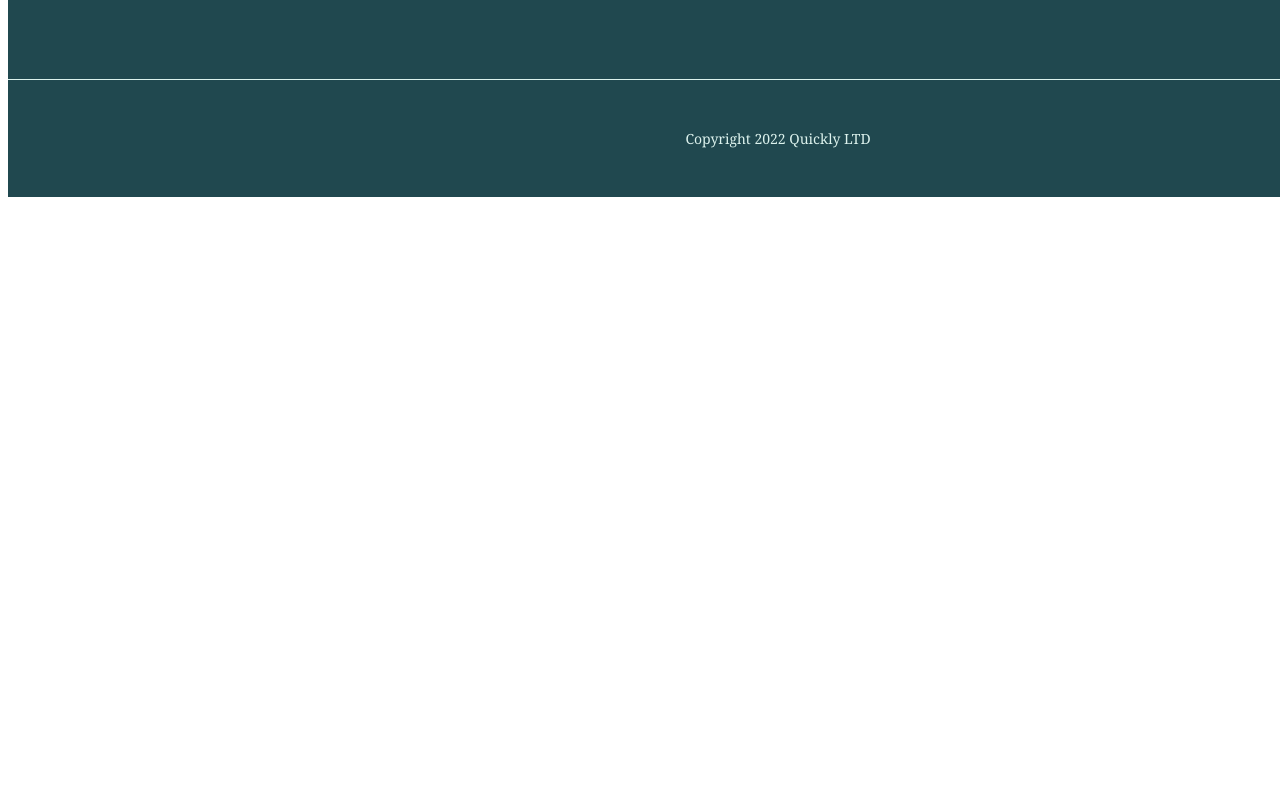
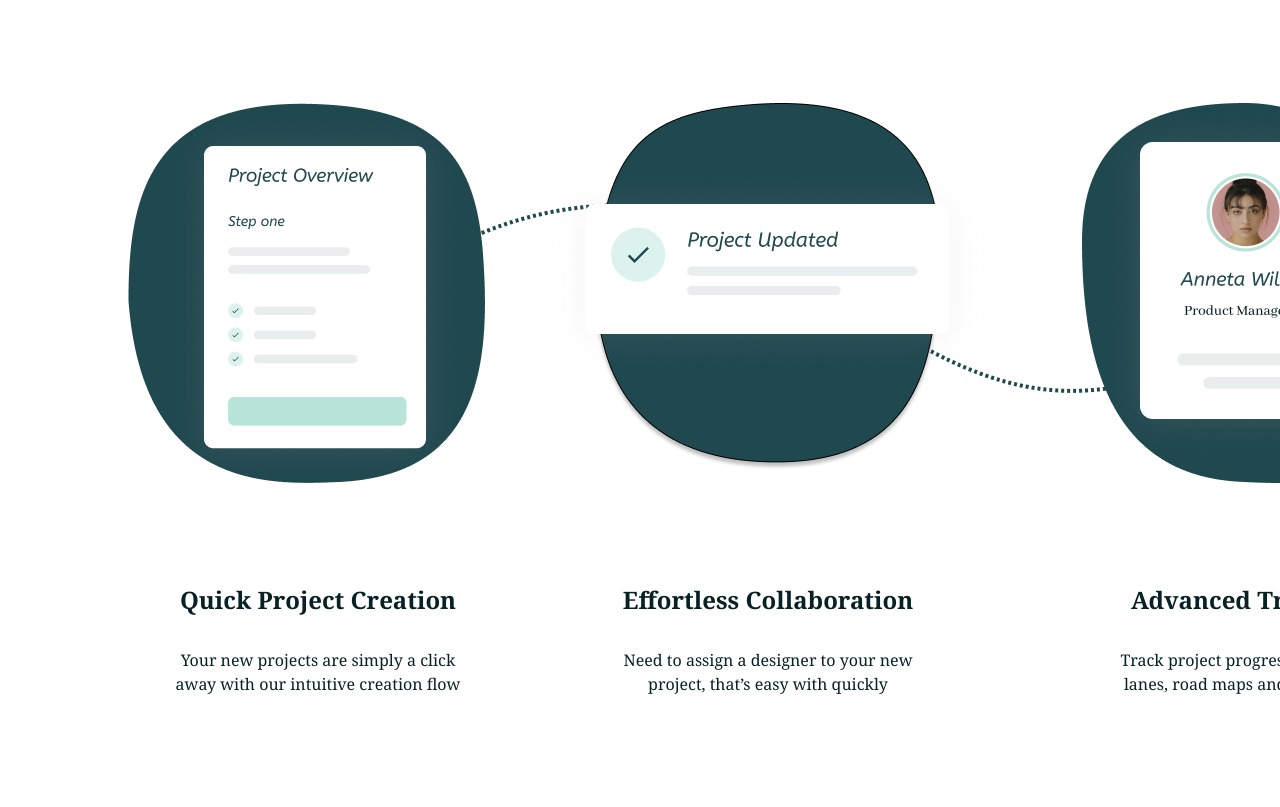
Before and after one commit to OleksandrPopov1/Quickly, a plain HTML site: page index.html in a window 1280 px wide. Shown: the part 2541-3348 px from the top of the page. Before the commit the page ends 2746 px from the top, so only its background shows below. Drawn offline with Linux system fonts and the light colour scheme.

Commit message:
home
09.03.22

```diff
--- a/css/main.css
+++ b/css/main.css
@@ -211,6 +211,7 @@ a{
     padding: 10px 0 12px 30px;
     background-color: white;
     border-radius: 12px;
+    /* box-shadow: 0px 4px 40px rgba(138, 138, 138, 0.04); */
 }
 
 .under-text-and-images>img{
@@ -359,11 +360,94 @@ a{
 }
 
 .torn-strip-top{
-    background-color: #FAFAFA;
+    background: linear-gradient(to bottom, #FAFAFA 80%, white 20%);
+    /* background-color: #FAFAFA; */
 }
 
 .torn-strip-top>img{
-    width: 1540px; ;
+    width: 1540px;
+}
+
+
+/* !!!!!!!!!!quickly-helps!!!!!!!!!! */
+
+.quickly-helps{
+    padding: 100px 120px;
+}
+
+.quickly-helps-plan{
+    margin-top: 200px;
+}
+
+.quickly-helps>h2{
+    text-align: center;
+    font-size: 32px;
+    color: #072125;
+}
+
+.quickly-helps-plan>img{
+    position: absolute;
+    margin:100px 0 0 300px;
+}
+
+.quickly-helps-plan-images{
+    display: flex;
+    margin-bottom: 50px;
+}
+
+.quickly-helps-plan-image{
+    margin-right: 120px;
+}
+
+.quickly-helps-plan-image-3{
+    margin-left: -30px;
+}
+
+.quickly-helps-img-BG{
+    position: absolute;
+}
+
+.quickly-helps-img-element-1,
+.quickly-helps-img-element-2,
+.quickly-helps-img-element-3{
+    position: relative;
+}
+
+.quickly-helps-img-element-1{
+    margin-left: 30px;
+}
+
+.quickly-helps-img-element-2{
+    margin-left: -50px;
+    margin-top: 60px;
+}
+
+.quickly-helps-img-element-3{
+    margin-left: 15px;
+}
+
+.quickly-helps-plan-discriptions{
+    display: flex;
+    text-align: center;
+}
+
+.quickly-helps-plan-discription{
+    margin: 0 110px 0 40px;
+    width: 300px;
+    color: #072125;
+}
+
+#quickly-helps-plan-discription-3{
+    margin: 0 0 0 70px;
+}
+
+.quickly-helps-plan-discription>h4{
+    font-size: 24px;
+}
+
+.quickly-helps-plan-discription>p{
+    font-size: 16px;
+    line-height: 150%;
 }
 
 
--- a/index.html
+++ b/index.html
@@ -166,7 +166,47 @@
 
     <div class="torn-strip-top">
       <img src="images/torn-strip-top.png" alt="">
+    </div>
 
+    <div class="quickly-helps">
+      <h2>How Quickly helps you get more done</h2>
+
+      <div class="quickly-helps-plan">
+        <img src="images/BG-quickly-helps-plan.png" alt="">
+        <div class="quickly-helps-plan-images">
+          <div class="quickly-helps-plan-image">
+            <img class="quickly-helps-img-BG" src="images/BG_1.png" alt="">
+            <img class="quickly-helps-img-element-1" src="images/BG_Element_1.png" alt="">
+          </div>
+          <div class="quickly-helps-plan-image">
+            <img class="quickly-helps-img-BG" id="image" src="images/BG_2.png" alt="">
+            <img class="quickly-helps-img-element-2" src="images/BG_Element_2.png" alt="">
+          </div>
+          <div class="quickly-helps-plan-image-3">
+            <img class="quickly-helps-img-BG" src="images/BG_3.png" alt="">
+            <img class="quickly-helps-img-element-3" src="images/BG_Element_3.png" alt="">
+          </div>
+        </div>
+
+        <div class="quickly-helps-plan-discriptions">
+          <div class="quickly-helps-plan-discription">
+            <h4>Quick Project Creation</h4>
+            <p>Your new projects are simply a click away
+              with our intuitive creation flow</p>
+          </div>
+          <div class="quickly-helps-plan-discription">
+            <h4>Effortless Collaboration</h4>
+            <p>Need to assign a designer to your new
+              project, that’s easy with quickly</p>
+          </div>
+          <div class="quickly-helps-plan-discription" id="quickly-helps-plan-discription-3">
+            <h4>Advanced Tracking</h4>
+            <p>Track project progress with swim lanes,
+              road maps and other tools</p>
+          </div>
+        </div>
+
+      </div>
     </div>
 
   </div>
```
Also changed, not shown: images/BG-quickly-helps-plan.png (added), images/BG_1.png (added), images/BG_2.png (added), images/BG_3.png (added), images/BG_Element_1.png (added), images/BG_Element_2.png (added), images/BG_Element_3.png (added).
